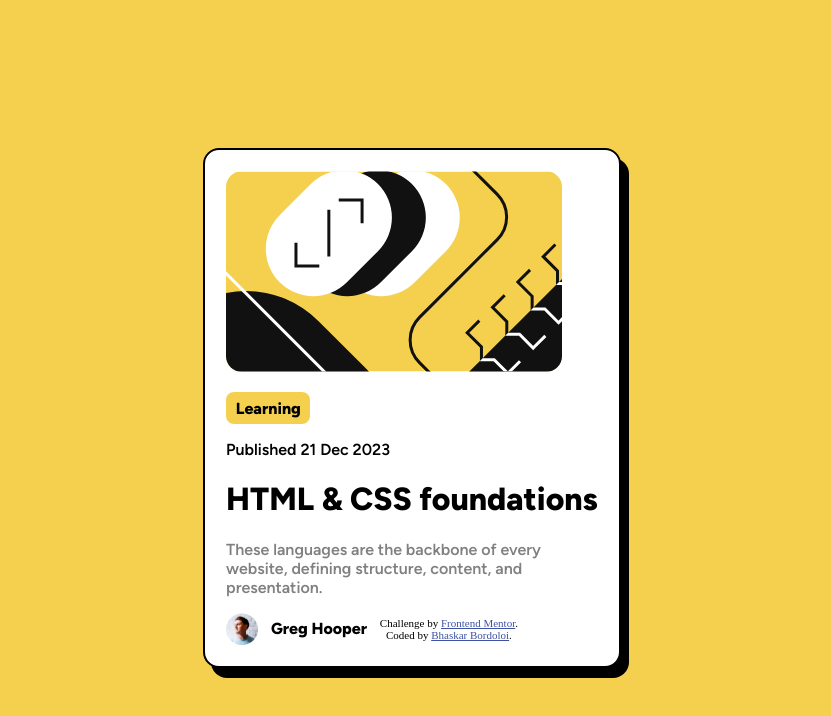
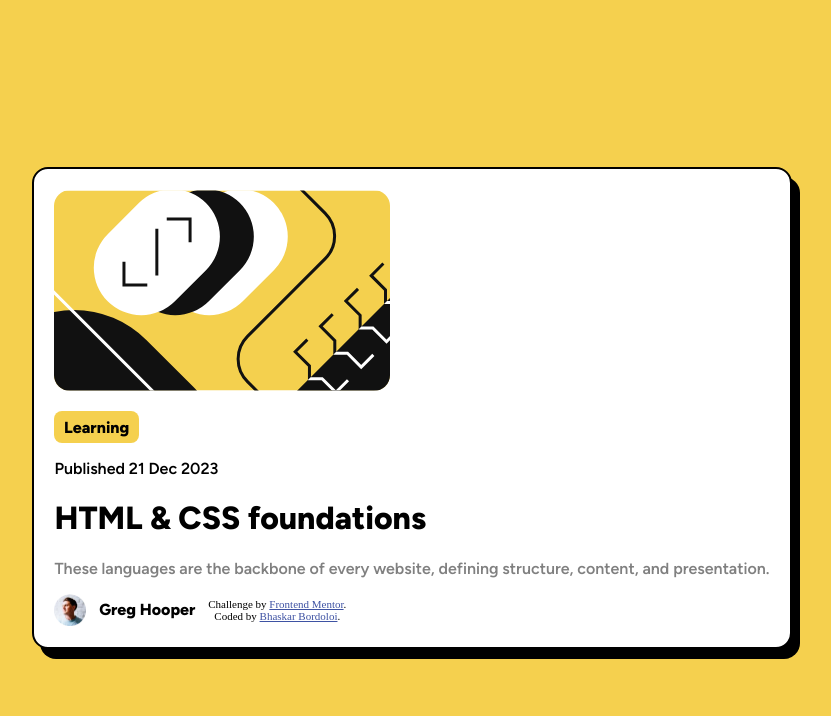
Before and after one commit to bhaskrr/frontend-mentor, a plain HTML site: page index.html in a window 1280 px wide. Shown: the whole page, without its empty margins (228-1059 px from the left). Drawn offline with Linux system fonts and the light colour scheme.

Commit message:
Update index.html
removed <br> tag from main p

```diff
--- a/index.html
+++ b/index.html
@@ -69,7 +69,7 @@
     <p class="published-date">Published 21 Dec 2023</p></header>
     <main class="main">
       <h1>HTML & CSS foundations</h1>
-      <p>These languages are the backbone of every <br> website, defining structure, content, and<br> presentation.</p>
+      <p>These languages are the backbone of every website, defining structure, content, and presentation.</p>
     </main>
     <footer>
       <img src="./assets/images/image-avatar.webp" alt="profilepicture">
```
